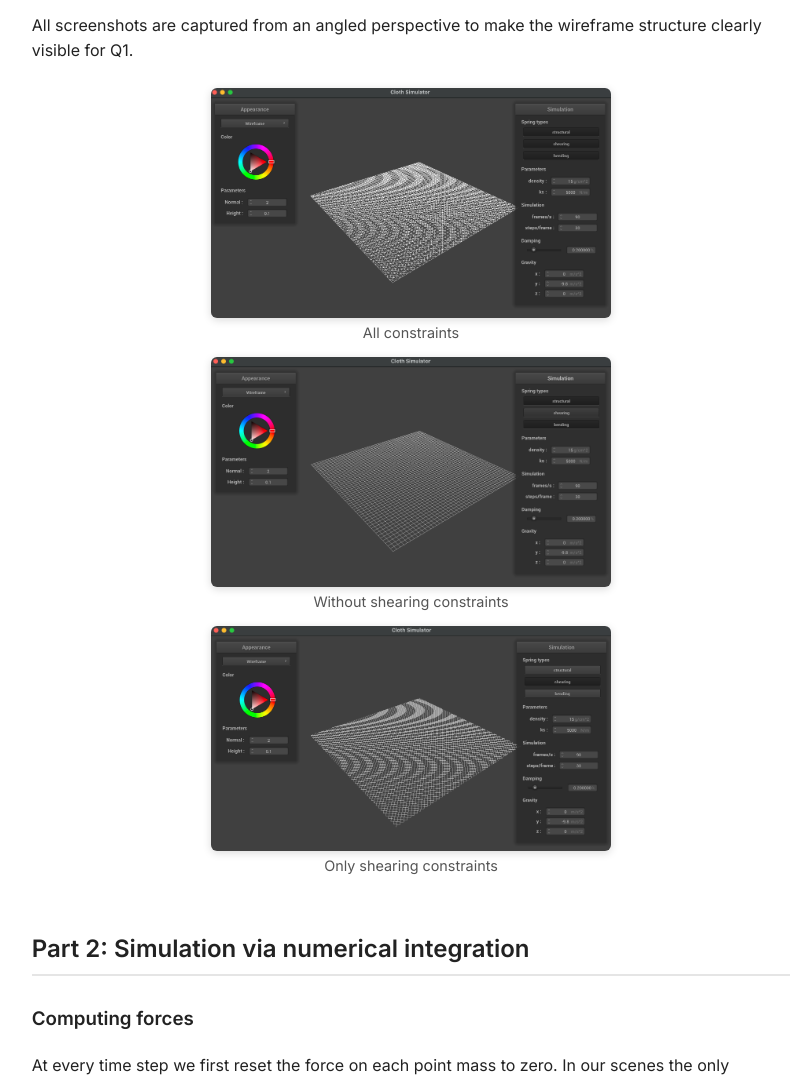
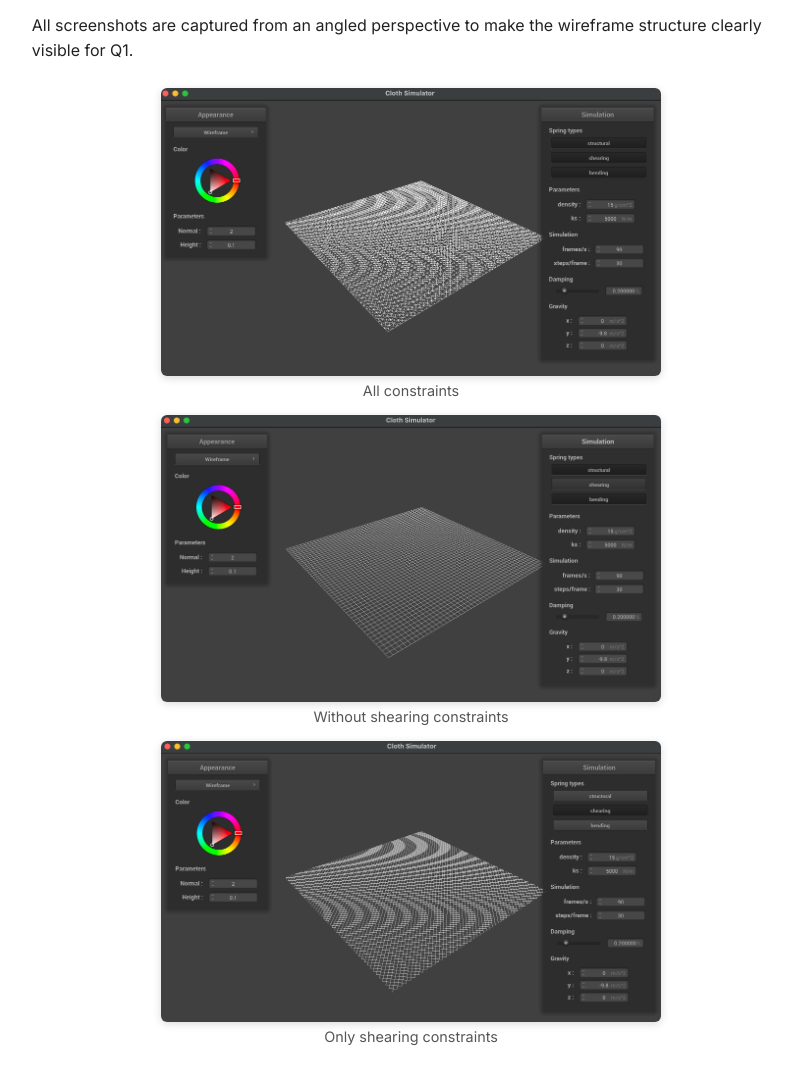
Before and after one commit to cal-cs184-student/hw4-iloveourhouse-writeup, a plain HTML site: page index.html in a window 1280 px wide. Shown: the part 1719-2800 px from the top of the page, without its empty margins (229-1021 px from the left). Drawn offline with nearby package versions, Linux system fonts and the light colour scheme; some packages are replaced by stand-ins of ours.

Commit message:
part1: images at 500px

```diff
--- a/index.html
+++ b/index.html
@@ -121,19 +121,19 @@ Link to GitHub repository: <a href="https://github.com/cal-cs184-student/hw4-ilo
 <table style="width: 100%; text-align: center; border-collapse: collapse;">
 <tr>
 <td style="text-align: center;">
-<img src="assets/part1/new/all_constraints.png" width="400px">
+<img src="assets/part1/new/all_constraints.png" width="500px">
 <figcaption>All constraints</figcaption>
 </td>
 </tr>
 <tr>
 <td style="text-align: center;">
-<img src="assets/part1/new/wo_sheer.png" width="400px">
+<img src="assets/part1/new/wo_sheer.png" width="500px">
 <figcaption>Without shearing constraints</figcaption>
 </td>
 </tr>
 <tr>
 <td style="text-align: center;">
-<img src="assets/part1/new/only_sheer.png" width="400px">
+<img src="assets/part1/new/only_sheer.png" width="500px">
 <figcaption>Only shearing constraints</figcaption>
 </td>
 </tr>
```
